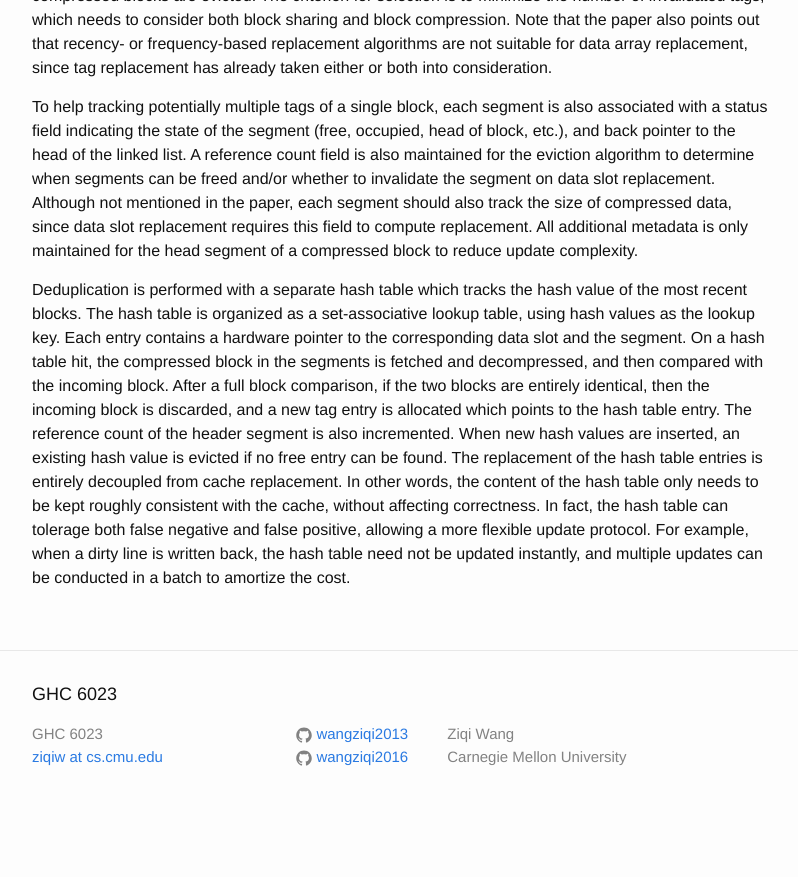
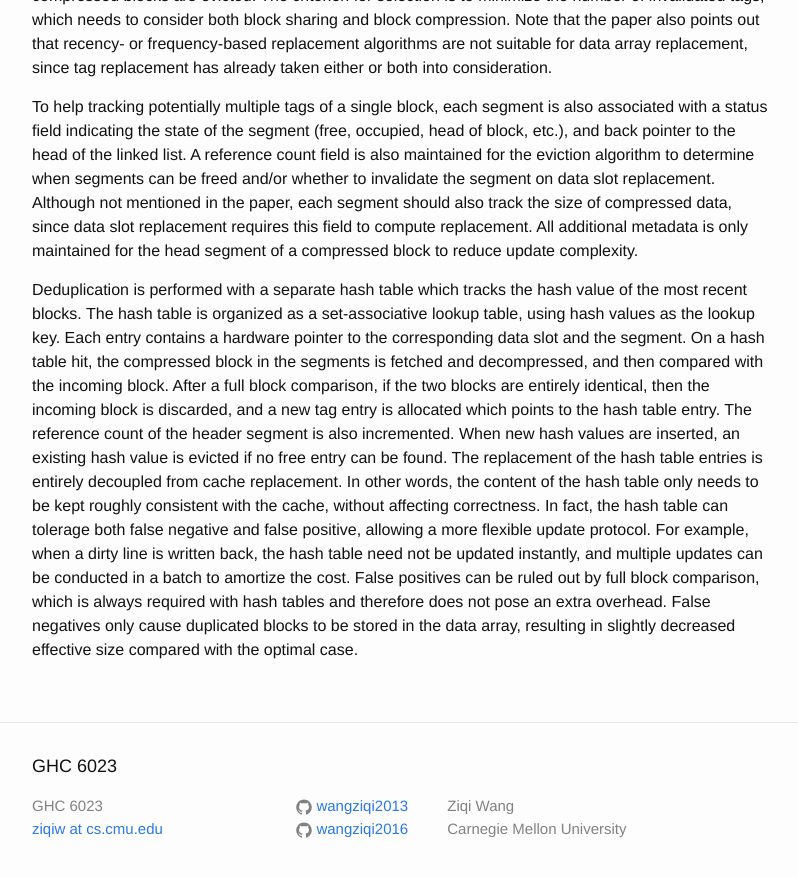
Before and after one commit to wangziqi2013/wangziqi2013.github.io, a Jekyll site: the page built from _posts/2020-07-22-2dcc.markdown, in a window 1280 px wide and 900 px high, scrolled down 1816 px. Shown: the top 877 px of the window, without its empty margins (238-1036 px from the left). Built offline with Jekyll 4.4.1, drawn with Linux system fonts in a browser that asks for light colours; before the commit the page ends 2644 px from its top, so only the background shows below that.

Commit message:
Adding false pos/neg

```diff
--- a/_posts/2020-07-22-2dcc.markdown
+++ b/_posts/2020-07-22-2dcc.markdown
@@ -90,3 +90,6 @@ only needs to be kept roughly consistent with the cache, without affecting corre
 In fact, the hash table can tolerage both false negative and false positive, allowing a more flexible update protocol.
 For example, when a dirty line is written back, the hash table need not be updated instantly, and multiple updates can
 be conducted in a batch to amortize the cost.
+False positives can be ruled out by full block comparison, which is always required with hash tables and therefore
+does not pose an extra overhead. False negatives only cause duplicated blocks to be stored in the data array, resulting
+in slightly decreased effective size compared with the optimal case.
```
